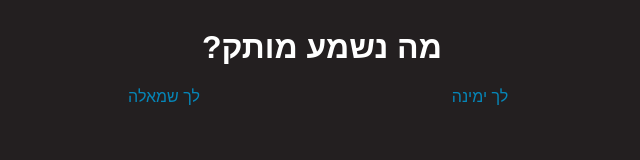
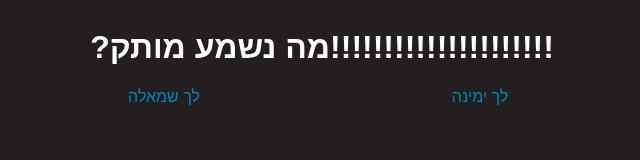
Before and after one commit to lioreli/-, a plain HTML site: page index.html in a window 1280 px wide. Shown: the whole page, without its empty margins (318-958 px from the left). Drawn offline with Linux system fonts and the light colour scheme.

Commit message:
עוד סימני קריאה

```diff
--- a/index.html
+++ b/index.html
@@ -9,7 +9,7 @@
   </head>
   <body dir="rtl" class="Aligner">
     <div class="centered">
-      <h1>מה נשמע מותק?</h1>
+      <h1>!!!!!!!!!!!!!!!!!!!!!מה נשמע מותק?</h1>
       <div class="strech">
         <div><a href="כיוונים\yemina.html">לך ימינה</a></div>
         <div><a href="כיוונים\smola.html">לך שמאלה</a></div>
```
